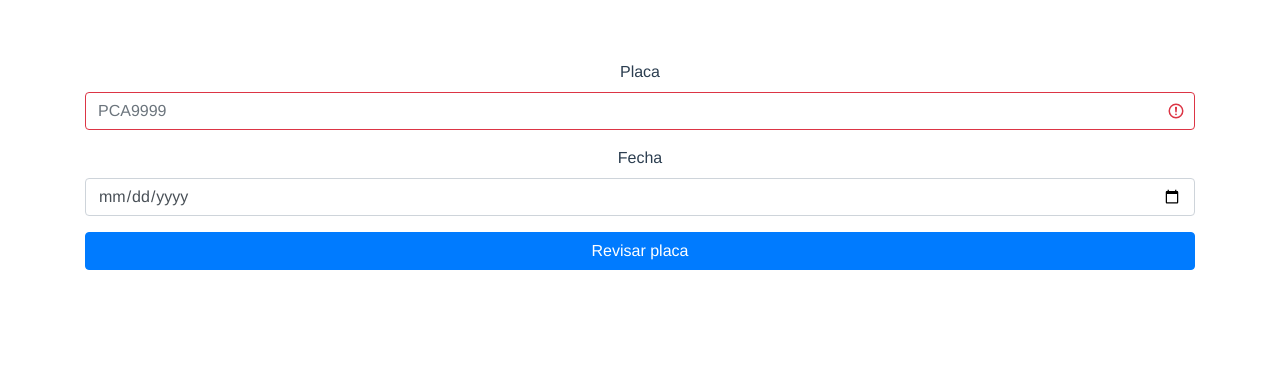
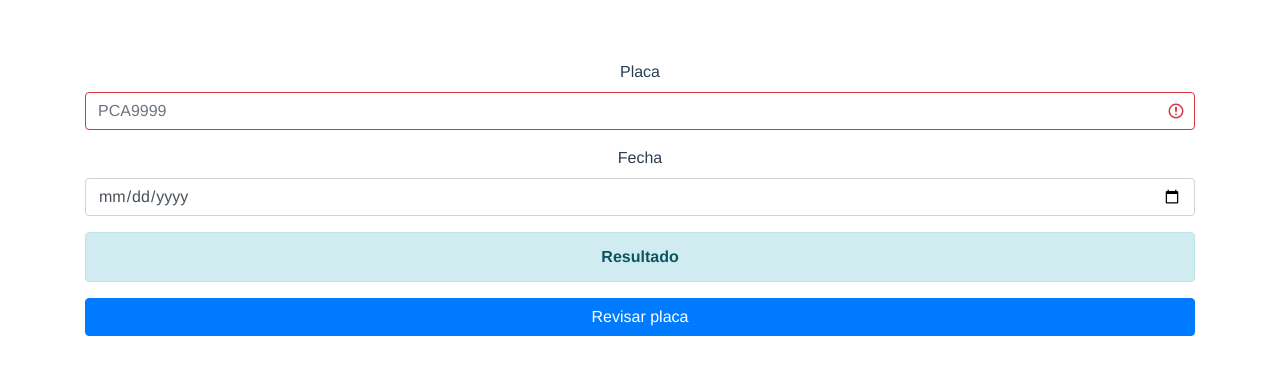
Before and after one commit to PedroAltamirano/pico-placa, a Vue app: page / in a window 1280 px wide. Shown: the top 374 px of the page. Built offline with nearby package versions, Linux system fonts and the light colour scheme.

Commit message:
result alert

```diff
--- a/src/App.vue
+++ b/src/App.vue
@@ -21,6 +21,10 @@
 			<input type="date" class="form-control" name="fecha" id="fecha" v-model="fecha_input" @change="calcular" />
 		</div>
 
+		<div :class="['alert', alert_type]" role="alert">
+			<strong>{{ prediction }}</strong>
+		</div>
+
 		<button type="button" @click="calcular" class="btn btn-primary btn-block">Revisar placa</button>
 	</div>
 </template>
@@ -32,16 +36,25 @@ export default {
 		return {
 			placa_input: '',
 			fecha_input: '',
+			prediction: 'Resultado',
+			alert_type: 'alert-info',
 		};
 	},
 	methods: {
 		calcular() {
 			console.log(this.placa_input);
+			if (!/^[a-zA-Z]{3}[0-9]{3,4}$/.test(this.placa_input)) {
+				this.alert_type = 'alert-danger';
+				this.prediction = 'Placa incorrecta';
+			} else {
+				this.alert_type = 'alert-success';
+				this.prediction = 'computando';
+			}
 		},
 	},
 	computed: {
 		comprobar() {
-			return !(/^[a-zA-Z]{3}[0-9]{3,4}$/.test(this.placa_input));
+			return !/^[a-zA-Z]{3}[0-9]{3,4}$/.test(this.placa_input);
 		},
 	},
 };
```
